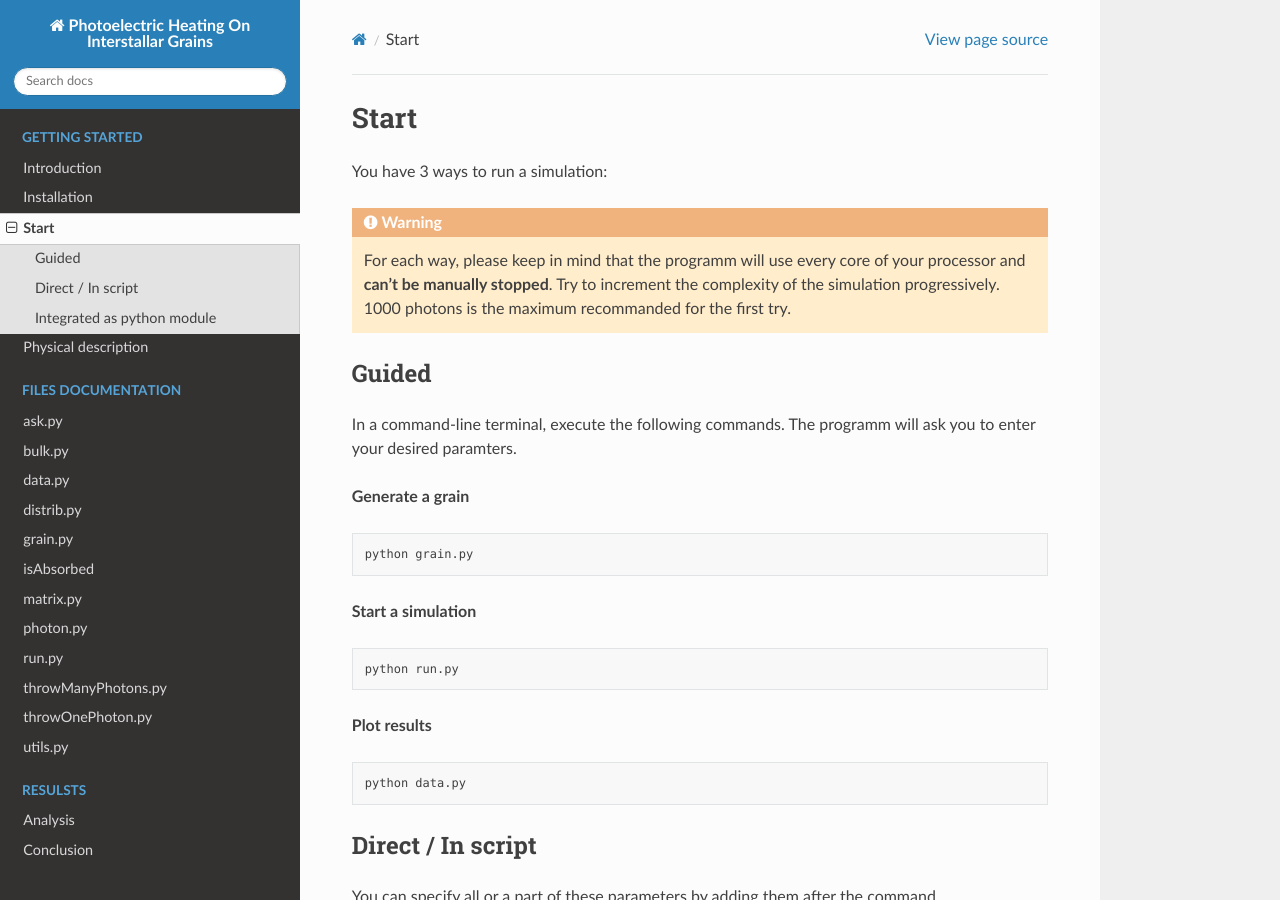
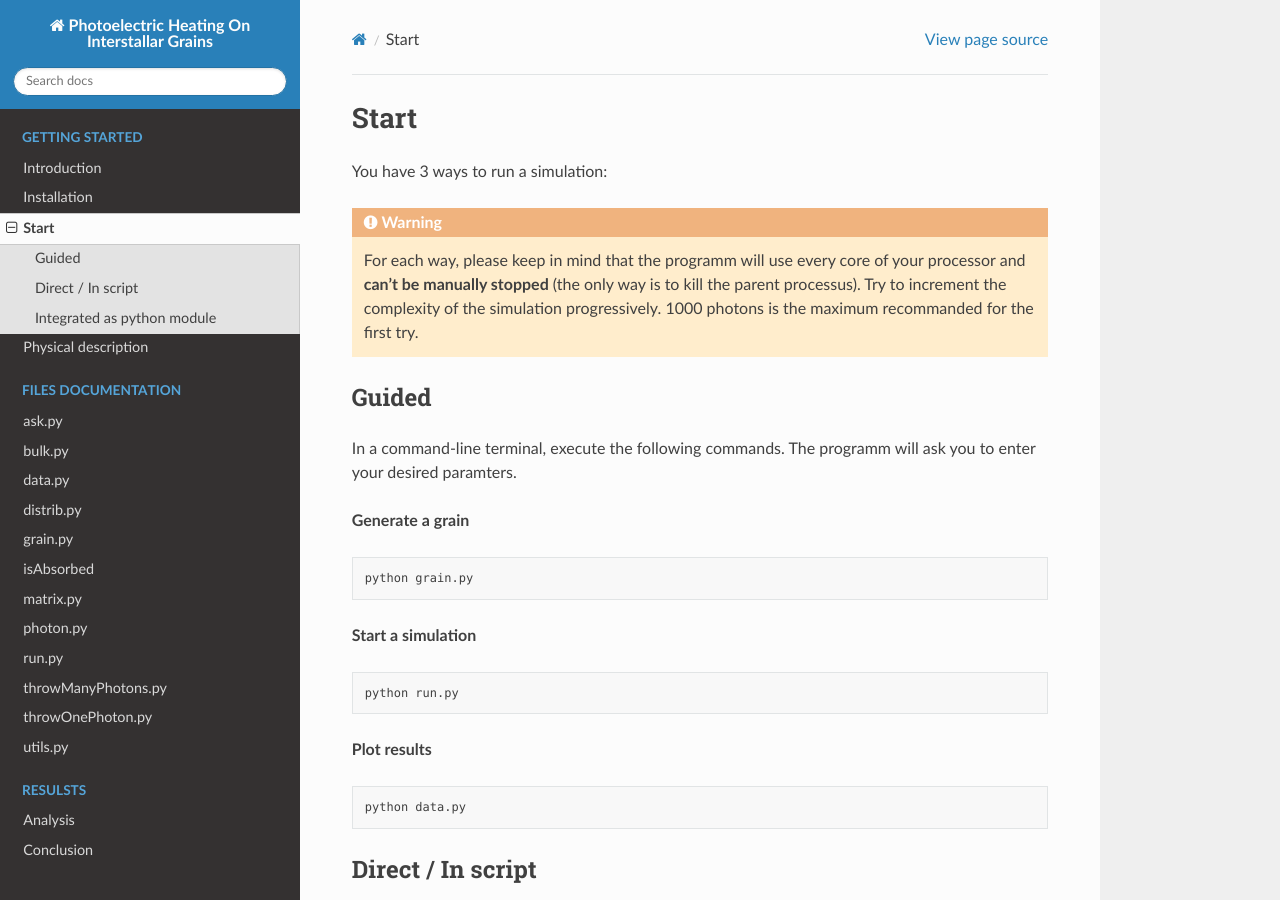
Before and after one commit to LeiRoF/M1-Photoelectric_Heat_On_Interstellar_Grains, a Sphinx documentation site: the page built from docs/start.rst, in a window 1280 px wide and 900 px high. Built offline with Sphinx 7.4.7 and the Read the Docs theme 2.0.0, drawn with Linux system fonts in a browser that asks for light colours.

Commit message:
sstop program

```diff
--- a/docs/start.rst
+++ b/docs/start.rst
@@ -9,7 +9,7 @@ You have 3 ways to run a simulation:
 .. warning::
 
     For each way, please keep in mind that the programm will use every core of your processor and
-    **can't be manually stopped**. Try to increment the complexity of the simulation progressively. 1000 photons is the maximum recommanded for the first
+    **can't be manually stopped** (the only way is to kill the parent processus). Try to increment the complexity of the simulation progressively. 1000 photons is the maximum recommanded for the first
     try.
 
 Guided
```
